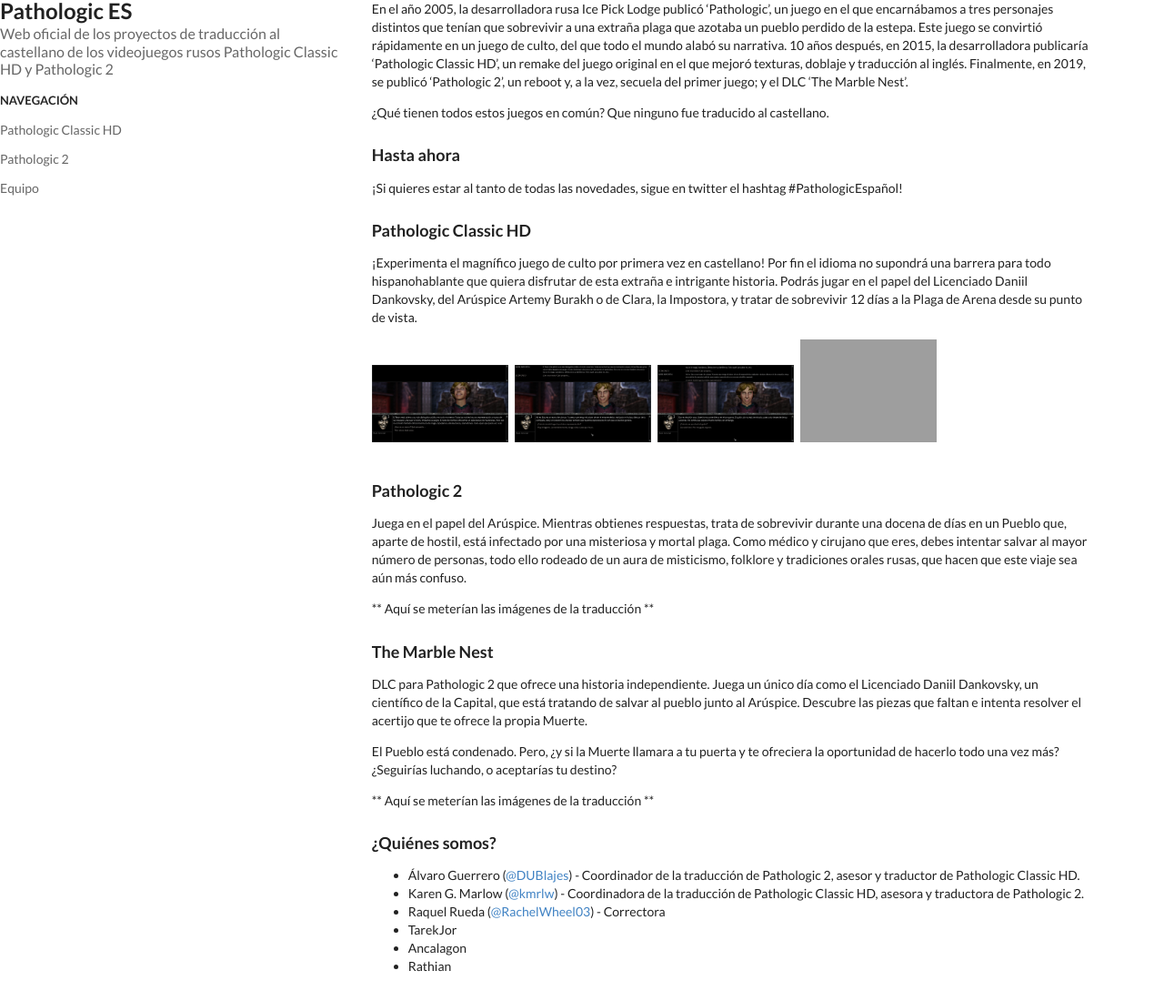
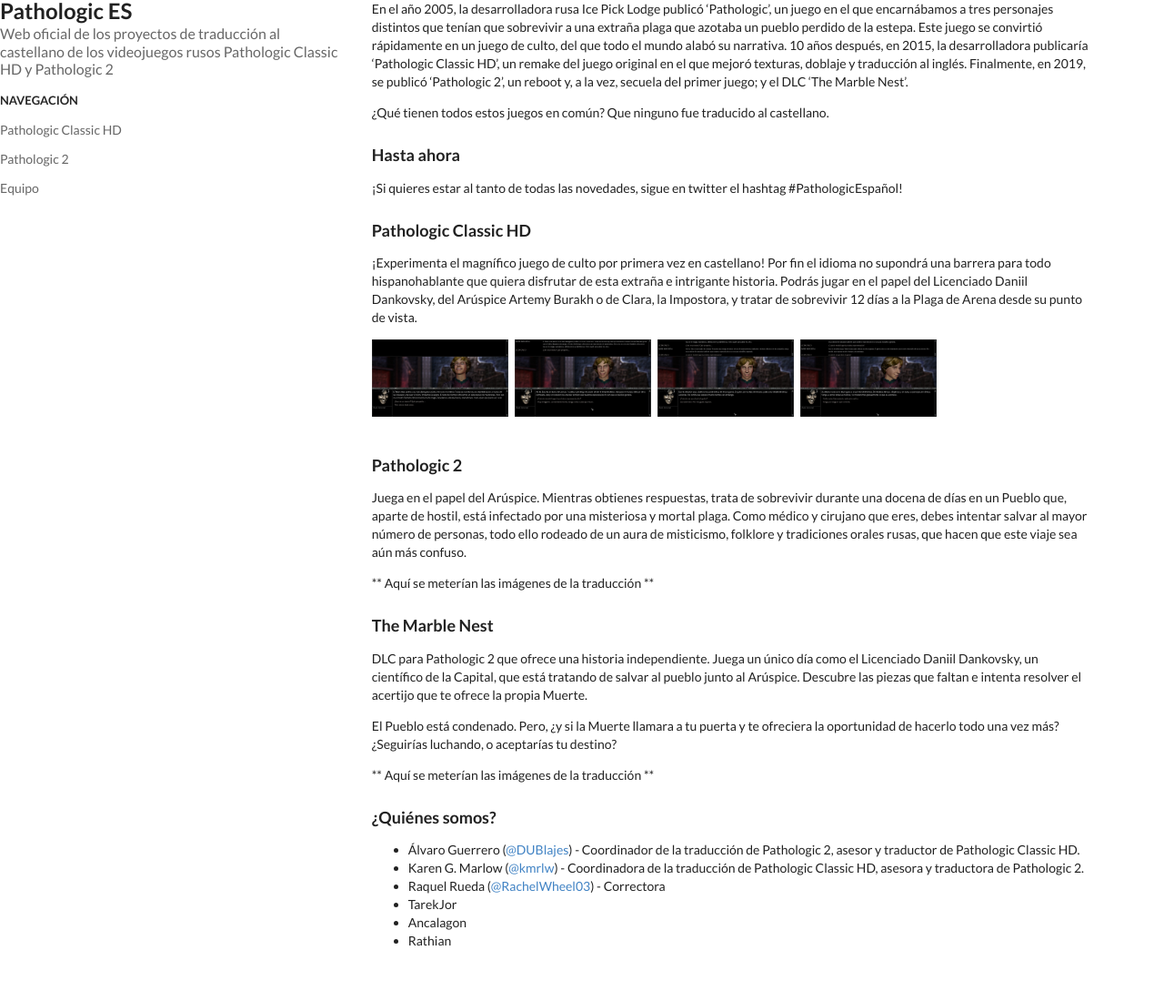
Before and after one commit to pathologic-es/pathologic-es.github.io, a Jekyll site: the page built from index.md, in a window 1280 px wide. Shown: the whole page at 91% size. Built offline with Jekyll 4.4.1, drawn with Linux system fonts in a browser that asks for light colours; after the commit the page ends 1072 px from its top, so only the background shows below that.

Commit message:
Update index.md

```diff
--- a/index.md
+++ b/index.md
@@ -20,7 +20,7 @@
 	{% include image.html file="p1_1.png" %}
 	{% include image.html file="p1_2.png" %}
 	{% include image.html file="p1_3.png" %}
-	{% include image.html file="filep1_4.png" %}
+	{% include image.html file="p1_4.png" %}
 </div>
 
 ### Pathologic 2
```
